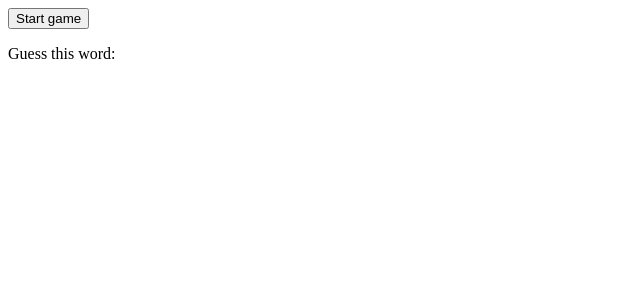
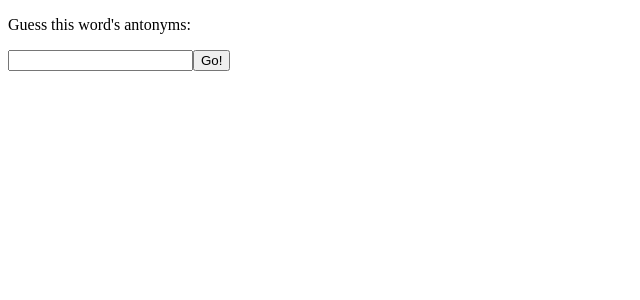
Before and after one commit to azero-dev/word-quiz, a React (Vite) app: page / in a window 1280 px wide. Both pictures are taken after a click on the button "Start game". Shown: the top 300 px of the page, without its empty margins (0-640 px from the left). Built offline with nearby package versions, Linux system fonts and the light colour scheme; no server answers.

Commit message:
handle functions

```diff
--- /dev/null
+++ b/src/Api.js
@@ -0,0 +1,15 @@
+const urlWord = "https://api.api-ninjas.com/v1/randomword";
+const options = {
+  method: "GET",
+  headers: { "X-Api-Key": import.meta.env.VITE_APP_API_KEY },
+};
+
+export const fetchRandomWord = () =>
+  fetch(urlWord, options)
+    .then((response) => response.json());
+
+export const fetchSynonymsAndAntonyms = (word) => {
+  const urlSynAnt = `https://api.api-ninjas.com/v1/thesaurus?word=${word}`;
+  return fetch(urlSynAnt, options)
+    .then((response) => response.json());
+};
--- a/src/App.jsx
+++ b/src/App.jsx
@@ -1,42 +1,76 @@
 import { useState } from "react";
 import "./App.css";
+import { fetchRandomWord, fetchSynonymsAndAntonyms } from "./Api";
 
 function App() {
+  const [gameStarted, setGameStarted] = useState(false);
+  const [wordMode, setWordMode] = useState("");
   const [wordApi, setWordApi] = useState("");
   const [synAnt, setSynAnt] = useState({});
+  const [inputWord, setInputWord] = useState("");
 
-  const urlWord = "https://api.api-ninjas.com/v1/randomword";
-  const options = {
-    method: "GET",
-    headers: { "X-Api-Key": import.meta.env.VITE_APP_API_KEY },
+  const reset = () => {
+    setInputWord("")
+  }
+
+  const selectWordMode = () => {
+    reset()
+    const random = Math.floor(Math.random() * 2)
+    setWordMode(random === 0 ? "synonyms" : "antonyms")
+    handleFetchRandomWord()
+  }
+
+  const handleGameStart = () => {
+    setGameStarted(true)
+    selectWordMode()
   };
 
-  const setArray = (word) => {
-    const urlSynAnt = `https://api.api-ninjas.com/v1/thesaurus?word=${word}`;
-    fetch(urlSynAnt, options)
-      .then((response) => response.json())
-      .then((data) => {
-        setSynAnt(data);
-      });
+  // Fecth the word
+  const handleFetchRandomWord = () => {
+    fetchRandomWord().then((data) => {
+      setWordApi(data.word);
+      handleFetchSynonymsAndAntonyms(data.word);
+    });
   };
 
-  const getWord = () =>
-    fetch(urlWord, options)
-      .then((response) => response.json())
-      .then((data) => {
-        setWordApi(data.word);
-        setArray(data.word);
-      });
+  // Fetch the synonyms and antonyms
+  const handleFetchSynonymsAndAntonyms = (word) => {
+    fetchSynonymsAndAntonyms(word).then((data) => {
+      if (data.synonyms.length > 0 && data.antonyms.length > 0) {
+        setSynAnt(data);
+        console.log("fetchSynonymsAndAntonyms", data);
+      } else {
+        handleFetchRandomWord();
+      }
+    });
+  };
 
+  // Submit the word from form
+  const submitWord = (event) => {
+    event.preventDefault();
+    console.log("submitWord", inputWord, synAnt[wordMode]);
+
+    if (synAnt[wordMode].includes(inputWord)) {
+      alert("Correct!");
+      selectWordMode();
+    } else {
+      alert("Try again!");
+      console.log(synAnt[wordMode]);
+      selectWordMode();
+    }
+  };
 
   return (
     <>
-      <button onClick={() => getWord()}>Start game</button>
-      <p>Guess this word:</p>
+      {!gameStarted ? (<button onClick={handleGameStart}>Start game</button>) : null}
+      {!gameStarted ? null : (<p>Guess this word&apos;s {wordMode}:</p>)}
       {wordApi}
-      {synAnt.synonyms}
+      <form onSubmit={submitWord}>
+        <input type="text" name="query" onChange={e => setInputWord(e.target.value)} />
+        <button type="submit">Go!</button>
+      </form>
     </>
-  );
+  )
 }
 
 export default App;
```
